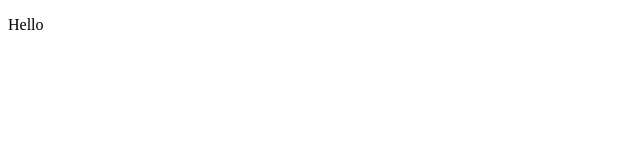
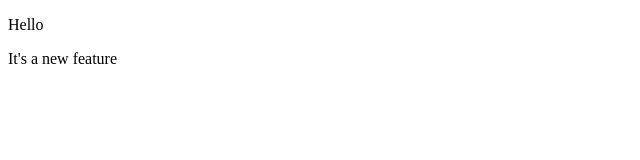
Before and after one commit to Suryavamsi6304/localrepo, a plain HTML site: page index.html in a window 1280 px wide. Shown: the full height of the page, 0-640 px from the left. Drawn offline with Linux system fonts and the light colour scheme.

Commit message:
new feature

```diff
--- a/index.html
+++ b/index.html
@@ -7,5 +7,6 @@
 </head>
 <body>
     <p>Hello</p>
+    <p>It's a new feature</p>
 </body>
 </html>
```
